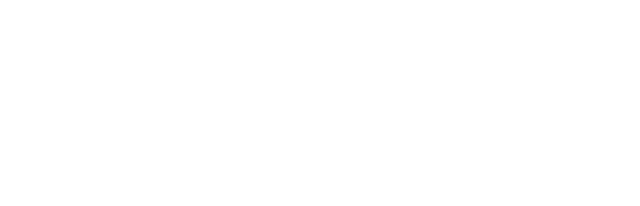
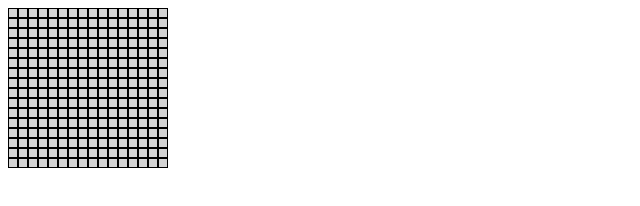
Before and after one commit to quarrybreeze/odin-etchasketch, a plain HTML site: page index.html in a window 1280 px wide. Shown: the whole page, without its empty margins (0-640 px from the left). Drawn offline with Linux system fonts and the light colour scheme.

Commit message:
set up grid of 16x16 boxes

```diff
--- a/index.html
+++ b/index.html
@@ -4,8 +4,11 @@
     <meta charset="UTF-8">
     <meta name="viewport" content="width=device-width, initial-scale=1.0">
     <title>Document</title>
-    <script src="script.js"> </script>
+    <link rel="stylesheet" href="styles.css">
+    <script src="script.js" defer> </script>
 <body>
+    <div id="screen">
 
+    </div>
 </body>
 </html>
--- a/script.js
+++ b/script.js
@@ -0,0 +1,12 @@
+const div = document.getElementById("screen")
+
+for (var h = 0; h < 16; h++) {
+    for (var w = 0; w < 16; w++) {
+        const box = document.createElement("div");
+        box.style.width = "8px"
+        box.style.height = "8px" //creates a 8x8 square
+        box.style.border = "thin solid black" //creates a 1px border, resulting in 10px square
+        box.style.backgroundColor = "lightgray"
+        div.appendChild(box);
+    }
+}
--- /dev/null
+++ b/styles.css
@@ -0,0 +1,5 @@
+#screen {
+    display: flex;
+    flex-wrap: wrap;
+    width: 160px; /* each box is 10 by 10 px, so set # of boxes * 10
+}
```
